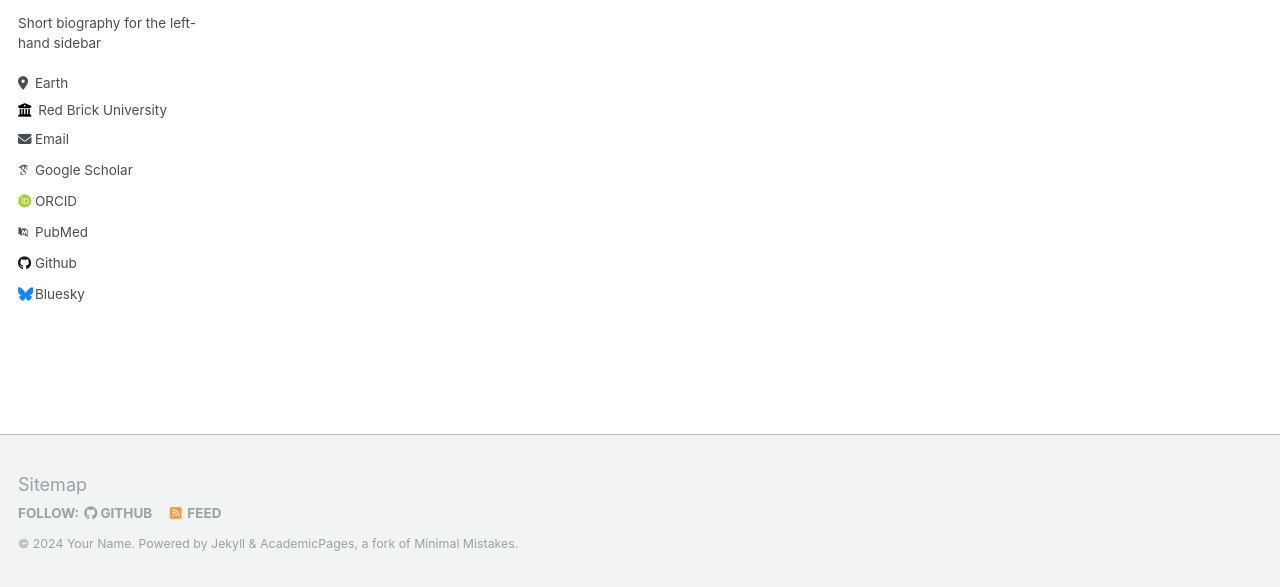
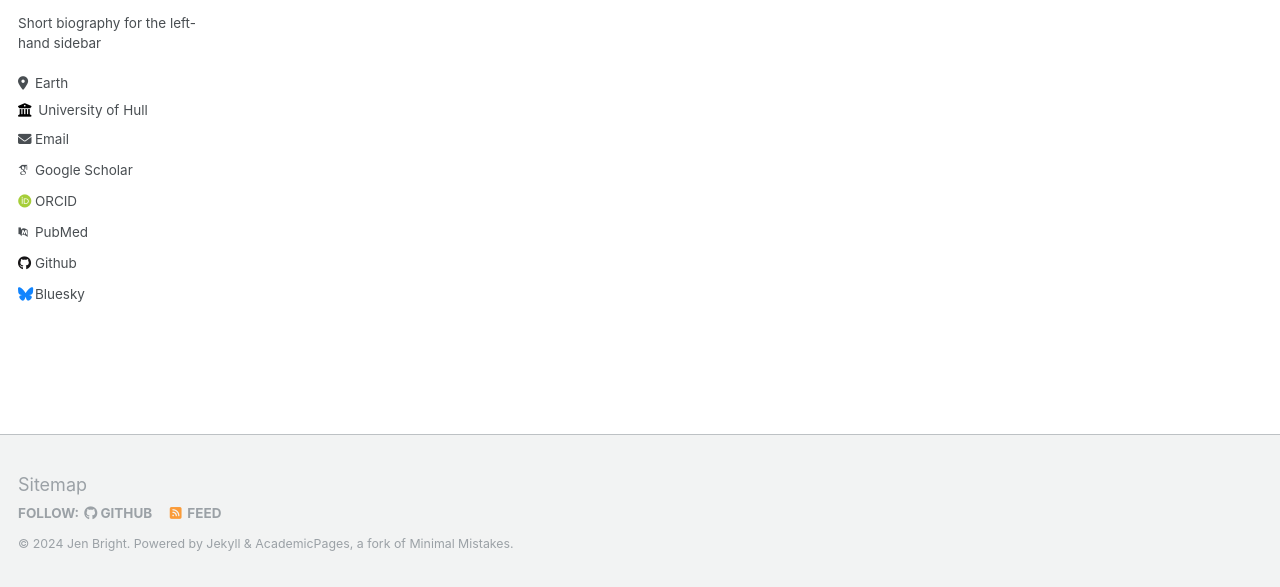
Before and after one commit to beekgeak/beekgeak.github.io, a Jekyll site: the page built from _pages/category-archive.html, in a window 1280 px wide. Shown: the part 310-897 px from the top of the page. Built offline with Jekyll 4.4.1, drawn with Linux system fonts in a browser that asks for light colours; some web fonts are replaced.

Commit message:
config edits

```diff
--- a/_config.yml
+++ b/_config.yml
@@ -10,7 +10,7 @@
 locale                   : "en-GB"
 title                    : "Jen Bright"
 title_separator          : "-"
-name                     : &name "Your Name"
+name                     : &name "Jen Bright"
 description              : &description "personal description"
 url                      : https://beekgeak.github.io # the base hostname & protocol for your site e.g. "https://mmistakes.github.io"
 baseurl                  : "" # the subpath of your site, e.g. "/blog"
@@ -26,9 +26,9 @@ author:
   pronouns         : # example: "she/her"
   bio              : "Short biography for the left-hand sidebar"
   location         : "Earth"
-  employer         : "Red Brick University"
+  employer         : "University of Hull"
   uri              : # URL
-  email            : "none@example.org"
+  email            : "j.bright@hull.ac.uk"
 
   # Academic websites
   arxiv            : # URL - Update with the correct link to your profile
```
